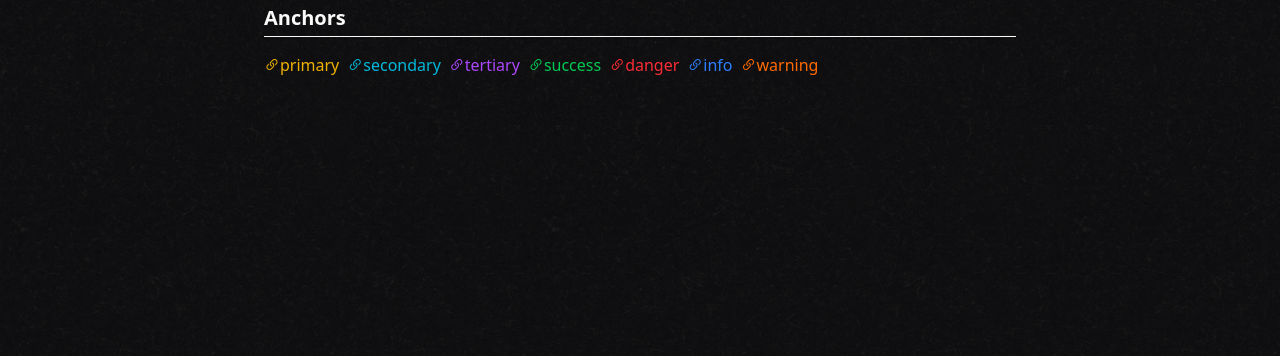
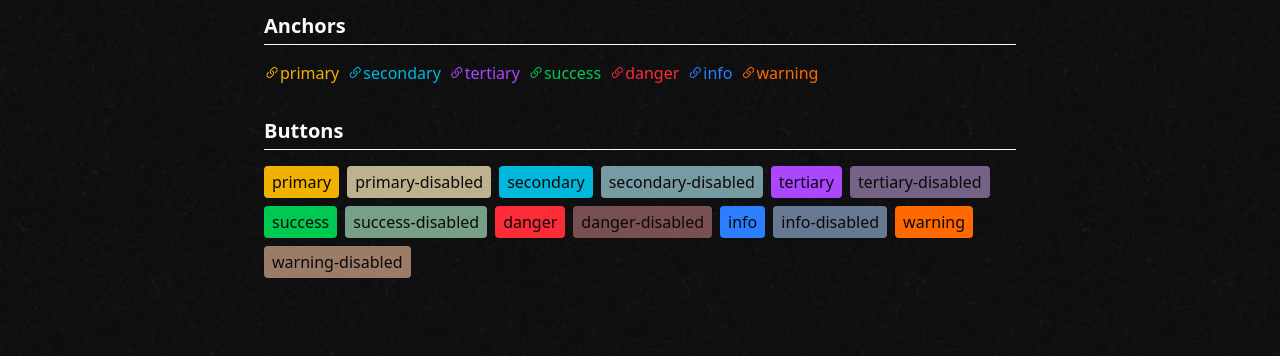
Before and after one commit to mineot/venus, a website built with Vite: page index.html in a window 1280 px wide. Shown: the part 444-800 px from the top of the page. Built offline with nearby package versions, Linux system fonts and the light colour scheme.

Commit message:
master - buttons

```diff
--- a/index.html
+++ b/index.html
@@ -93,6 +93,21 @@
         }
       }
 
+      function generateButtons(panel) {
+        for (const color of colorList) {
+          const button = document.createElement('button');
+          button.classList.add(color);
+          button.textContent = color;
+          panel.appendChild(button);
+
+          const buttonDisabled = document.createElement('button');
+          buttonDisabled.classList.add(color);
+          buttonDisabled.textContent = `${color}-disabled`;
+          buttonDisabled.setAttribute('disabled', 'true');
+          panel.appendChild(buttonDisabled);
+        }
+      }
+
       function createPanel(title) {
         const panel = document.createElement('div');
         panel.classList.add('flex');
@@ -138,6 +153,9 @@
 
       const anchors = createPanel('Anchors');
       generateAnchors(anchors);
+
+      const buttons = createPanel('Buttons');
+      generateButtons(buttons);
     </script>
   </body>
 </html>
--- a/src/styles/utilities/_buttons.css
+++ b/src/styles/utilities/_buttons.css
@@ -1,40 +1,55 @@
 button {
   @apply flex flex-row flex-nowrap items-center justify-center gap-1;
-  @apply px-2 py-1 rounded cursor-pointer;
-  @apply disabled:opacity-40 disabled:saturate-50 disabled:pointer-events-none;
-  @apply hover:duration-300 active:duration-150;
-  @apply active:scale-95;
+  @apply px-2 py-1  cursor-pointer;
+  @apply rounded;
 
-  @apply text-primary-inverse bg-primary;
+  @apply hover:duration-300;
+
+  @apply active:saturate-[.45];
+  @apply active:duration-150;
+
+  @apply disabled:grayscale-[0.8];
+  @apply disabled:pointer-events-none;
+}
+
+button.primary {
+  @apply text-primary-inverse;
+  @apply bg-primary;
   @apply hover:bg-primary/80;
 }
 
-button[role='secondary'] {
-  @apply text-secondary-inverse bg-secondary;
+button.secondary {
+  @apply text-secondary-inverse;
+  @apply bg-secondary;
   @apply hover:bg-secondary/80;
 }
 
-button[role='tertiary'] {
-  @apply text-tertiary-inverse bg-tertiary;
+button.tertiary {
+  @apply text-tertiary-inverse;
+  @apply bg-tertiary;
   @apply hover:bg-tertiary/80;
 }
 
-button[role='success'] {
-  @apply text-success-inverse bg-success;
+button.success {
+  @apply text-success-inverse;
+  @apply bg-success;
   @apply hover:bg-success/80;
 }
 
-button[role='danger'] {
-  @apply text-danger-inverse bg-danger;
+button.danger {
+  @apply text-danger-inverse;
+  @apply bg-danger;
   @apply hover:bg-danger/80;
 }
 
-button[role='info'] {
-  @apply text-info-inverse bg-info;
+button.info {
+  @apply text-info-inverse;
+  @apply bg-info;
   @apply hover:bg-info/80;
 }
 
-button[role='warning'] {
-  @apply text-warning-inverse bg-warning;
+button.warning {
+  @apply text-warning-inverse;
+  @apply bg-warning;
   @apply hover:bg-warning/80;
 }
--- a/src/styles/utilities/index.css
+++ b/src/styles/utilities/index.css
@@ -1,2 +1,3 @@
 @import './_h.css';
 @import './_anchors.css';
+@import './_buttons.css';
```
